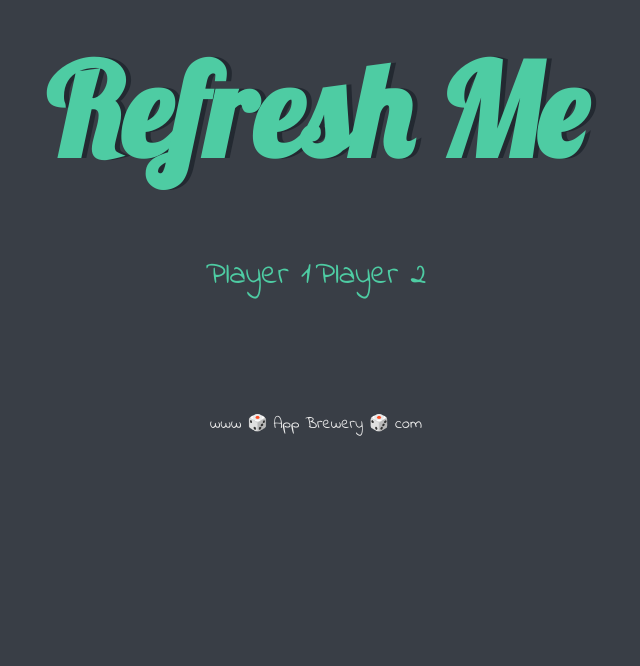
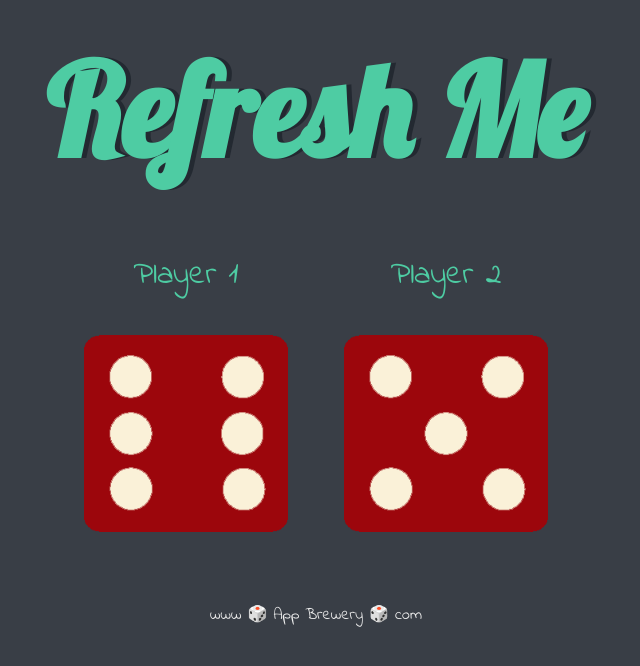
Before and after one commit to MikeYoulend/Dice-Challenge, a plain HTML site: page index.html in a window 1280 px wide. Shown: the whole page, without its empty margins (324-964 px from the left). Drawn offline with Linux system fonts and the light colour scheme.

Commit message:
Dice Challenge

```diff
--- a/index.html
+++ b/index.html
@@ -15,12 +15,12 @@
 
       <div class="dice">
         <p>Player 1</p>
-        <img class="img1" src="" />
+        <img class="img1" src="images/dice6.png" />
       </div>
 
       <div class="dice">
         <p>Player 2</p>
-        <img class="img2" src="" />
+        <img class="img2" src="images/dice6.png" />
       </div>
     </div>
 
--- a/index.js
+++ b/index.js
@@ -0,0 +1,25 @@
+function randomNumber1(){
+    //Math.floor arrotonda all'intero più vicino
+    //Math.random() ti da un numero tra 0 e 1(moltiplicato per 6 tra 0 e 5) + 1(tra 1 e 6)
+    let randomNumber = Math.floor(Math.random() * 6 ) + 1; //1-6
+    console.log(randomNumber);
+
+    let randomDiceImage = "dice" + randomNumber + ".png"; //dice1.png - dice6.png
+    let randomImageSource = "images/" + randomDiceImage; //images/dice1.png - images/dice6.png
+    document.querySelectorAll("img")[0].setAttribute("src", randomImageSource);
+}
+
+randomNumber1();
+
+function randomNumber2(){
+    //Math.floor arrotonda all'intero più vicino
+    //Math.random() ti da un numero tra 0 e 1(moltiplicato per 6 tra 0 e 5) + 1(tra 1 e 6)
+    let randomNumber = Math.floor(Math.random() * 6 ) + 1; //1-6
+    console.log(randomNumber);
+
+    let randomDiceImage = "dice" + randomNumber + ".png"; //dice1.png - dice6.png
+    let randomImageSource = "images/" + randomDiceImage; //images/dice1.png - images/dice6.png
+    document.querySelectorAll("img")[1].setAttribute("src", randomImageSource);
+}
+
+randomNumber2();
```
